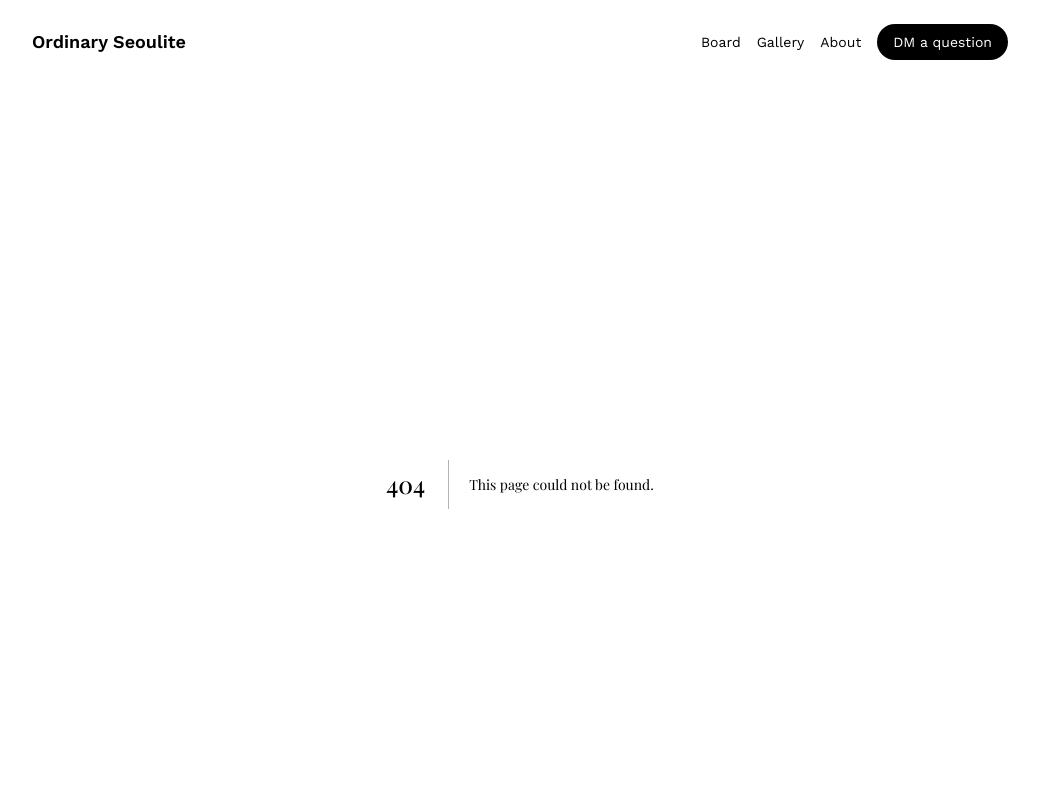
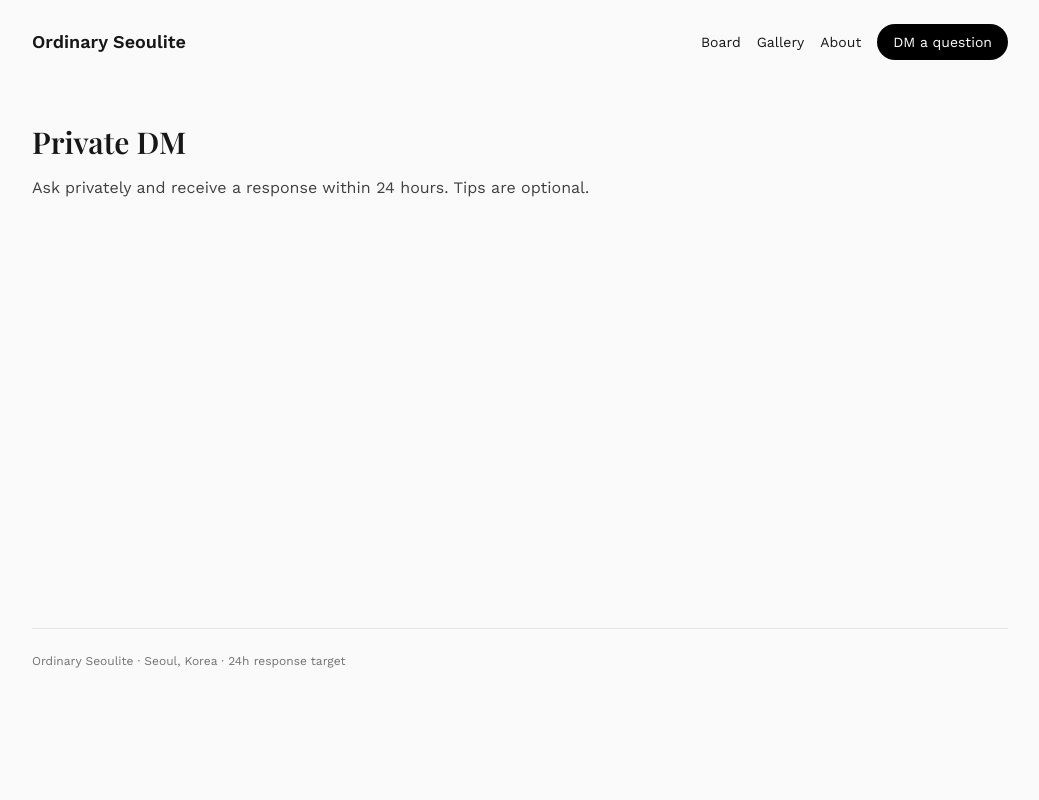
Before and after one commit to kiwonbyun/ordinary-seoulite, a Next.js app: page /dm in a window 1280 px wide. Before the commit this address had no page. Shown: the top 800 px of the page, without its empty margins (120-1159 px from the left). Built offline with nearby package versions, Linux system fonts and the light colour scheme; a web font is replaced by a local one.

Commit message:
feat: add dm page skeleton

```diff
--- /dev/null
+++ b/src/app/dm/page.tsx
@@ -0,0 +1,10 @@
+export default function DMPage() {
+  return (
+    <section className="py-10">
+      <h1 className="text-3xl font-semibold">Private DM</h1>
+      <p className="mt-4 text-neutral-700">
+        Ask privately and receive a response within 24 hours. Tips are optional.
+      </p>
+    </section>
+  );
+}
```
Also changed, not shown: 1 other file (tests, documents, lock files or other folders).
